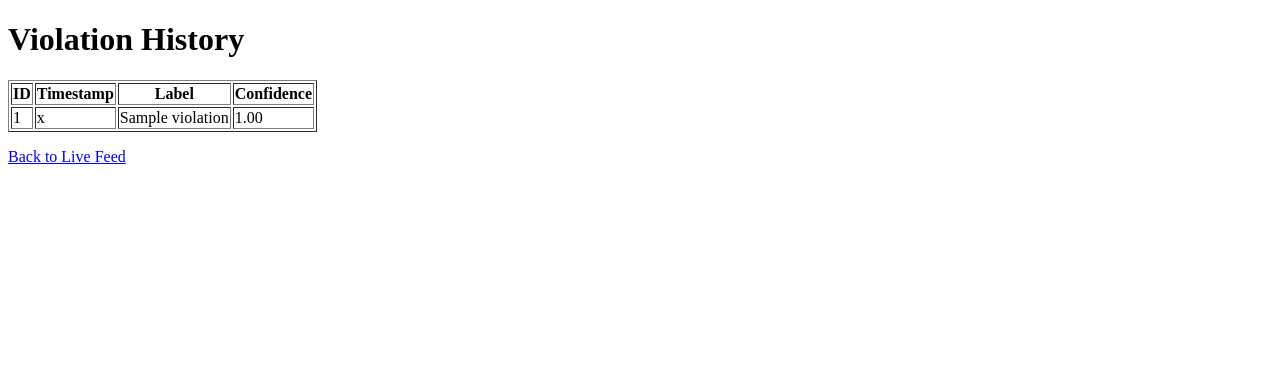
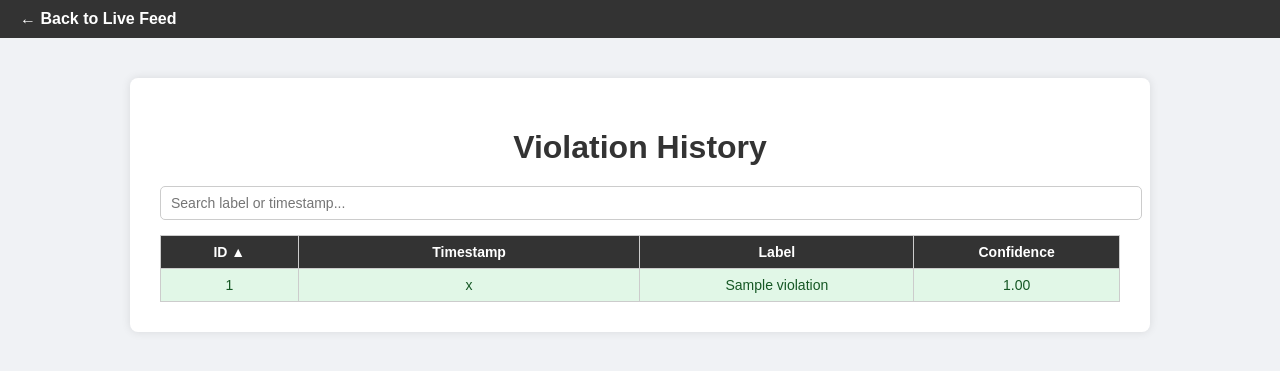
Before and after one commit to Edgarinis/Baigiamas, a Flask app: page /violations in a window 1280 px wide. Shown: the top 371 px of the page. Run offline with Flask 3, Linux system fonts and the light colour scheme; tables that the repository leaves empty hold one stand-in row (values such as "Sample post").

Commit message:
Updated UI, style, added Searchbar and sorting

```diff
--- a/templates/violations.html
+++ b/templates/violations.html
@@ -2,25 +2,156 @@
 <html>
 <head>
     <title>Logged Safety Violations</title>
+    <style>
+        body {
+            font-family: Arial, sans-serif;
+            background: #f0f2f5;
+            margin: 0;
+        }
+
+        .navbar {
+            background-color: #333;
+            padding: 10px 20px;
+            display: flex;
+            align-items: center;
+        }
+
+        .navbar a {
+            color: white;
+            text-decoration: none;
+            font-weight: bold;
+        }
+
+        .container {
+            width: 90%;
+            max-width: 960px;
+            margin: 40px auto;
+            background: white;
+            padding: 30px;
+            border-radius: 8px;
+            box-shadow: 0 0 10px rgba(0,0,0,0.1);
+        }
+
+        h1 {
+            text-align: center;
+            color: #333;
+            margin-bottom: 20px;
+        }
+
+        #search {
+            width: 100%;
+            padding: 8px 10px;
+            margin-bottom: 15px;
+            font-size: 14px;
+            border: 1px solid #ccc;
+            border-radius: 5px;
+        }
+
+        table {
+            width: 100%;
+            border-collapse: collapse;
+            font-size: 14px;
+        }
+
+        th, td {
+            border: 1px solid #ccc;
+            padding: 8px 10px;
+            text-align: center;
+            white-space: nowrap;
+        }
+
+        th {
+            background-color: #333;
+            color: white;
+            cursor: pointer;
+        }
+
+        tr:nth-child(even) {
+            background-color: #f9f9f9;
+        }
+
+        .high-confidence {
+            background-color: #e1f7e7;
+            color: #155724;
+        }
+
+        .low-confidence {
+            background-color: #fbeaea;
+            color: #721c24;
+        }
+
+        /* Column widths */
+        .id-col { width: 60px; }
+        .timestamp-col { width: 180px; }
+        .label-col { width: 140px; }
+        .confidence-col { width: 100px; }
+    </style>
 </head>
 <body>
+    <div class="navbar">
+        <a href="{{ url_for('index') }}">← Back to Live Feed</a>
+    </div>
+
+    <div class="container">
         <h1>Violation History</h1>
-    <table border="1">
+        <input type="text" id="search" placeholder="Search label or timestamp..." onkeyup="filterTable()">
+
+        <table id="violationsTable">
+            <thead>
                 <tr>
-            <th>ID</th>
-            <th>Timestamp</th>
-            <th>Label</th>
-            <th>Confidence</th>
+                    <th class="id-col" onclick="sortTable(0)">ID ▲</th>
+                    <th class="timestamp-col" onclick="sortTable(1)">Timestamp</th>
+                    <th class="label-col" onclick="sortTable(2)">Label</th>
+                    <th class="confidence-col" onclick="sortTable(3)">Confidence</th>
                 </tr>
+            </thead>
+            <tbody>
                 {% for row in rows %}
-        <tr>
+                <tr class="{{ 'high-confidence' if row[3] > 0.8 else 'low-confidence' }}">
                     <td>{{ row[0] }}</td>
                     <td>{{ row[1] }}</td>
                     <td>{{ row[2] }}</td>
                     <td>{{ '{:.2f}'.format(row[3]) }}</td>
                 </tr>
                 {% endfor %}
+            </tbody>
         </table>
-    <p><a href="{{ url_for('index') }}">Back to Live Feed</a></p>
+    </div>
+
+    <script>
+        function filterTable() {
+            const input = document.getElementById('search').value.toLowerCase();
+            const rows = document.querySelectorAll('#violationsTable tbody tr');
+            rows.forEach(row => {
+                const label = row.children[2].textContent.toLowerCase();
+                const timestamp = row.children[1].textContent.toLowerCase();
+                row.style.display = (label.includes(input) || timestamp.includes(input)) ? '' : 'none';
+            });
+        }
+
+        let sortAsc = true;
+        function sortTable(colIndex) {
+            const table = document.getElementById('violationsTable');
+            const rows = Array.from(table.rows).slice(1); // skip header
+            rows.sort((a, b) => {
+                const valA = a.cells[colIndex].innerText;
+                const valB = b.cells[colIndex].innerText;
+
+                // Numeric sort if it's confidence
+                if (colIndex === 0 || colIndex === 3) {
+                    return sortAsc ? valA - valB : valB - valA;
+                } else {
+                    return sortAsc
+                        ? valA.localeCompare(valB)
+                        : valB.localeCompare(valA);
+                }
+            });
+            sortAsc = !sortAsc;
+
+            // Append rows in sorted order
+            const tbody = table.tBodies[0];
+            rows.forEach(row => tbody.appendChild(row));
+        }
+    </script>
 </body>
 </html>
```
Lines whose indentation alone changed are shown as unchanged.
